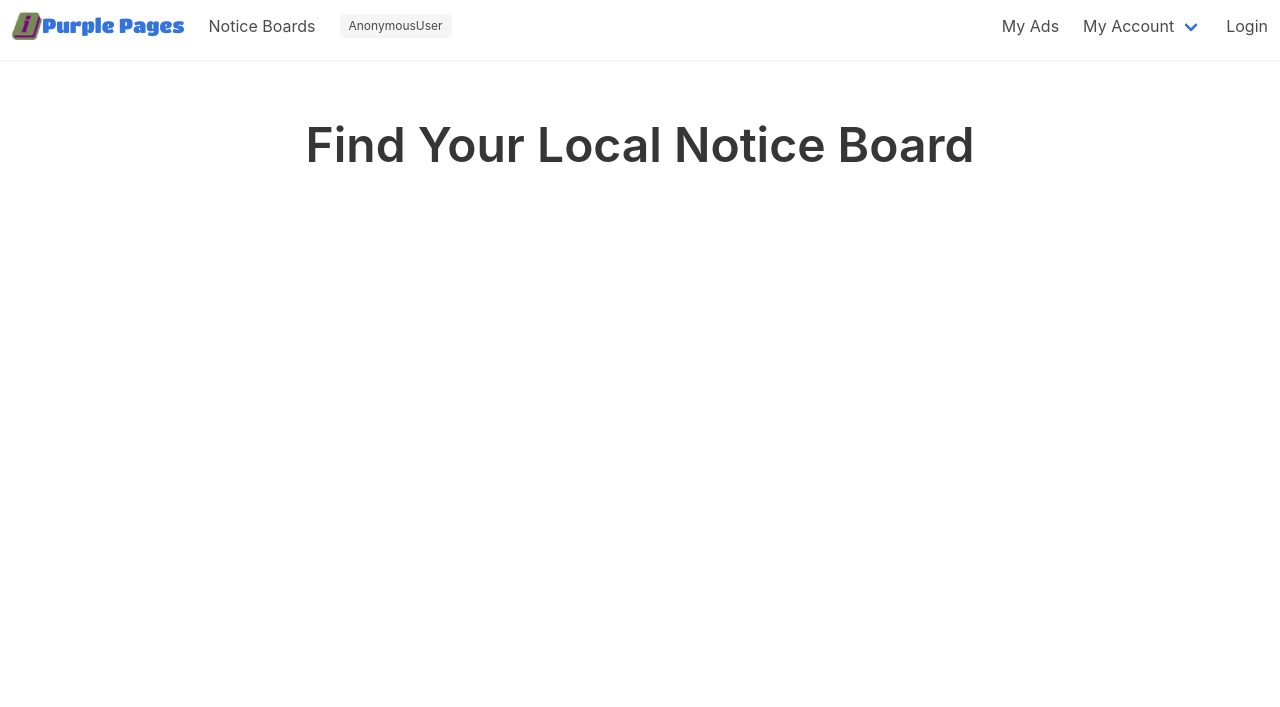
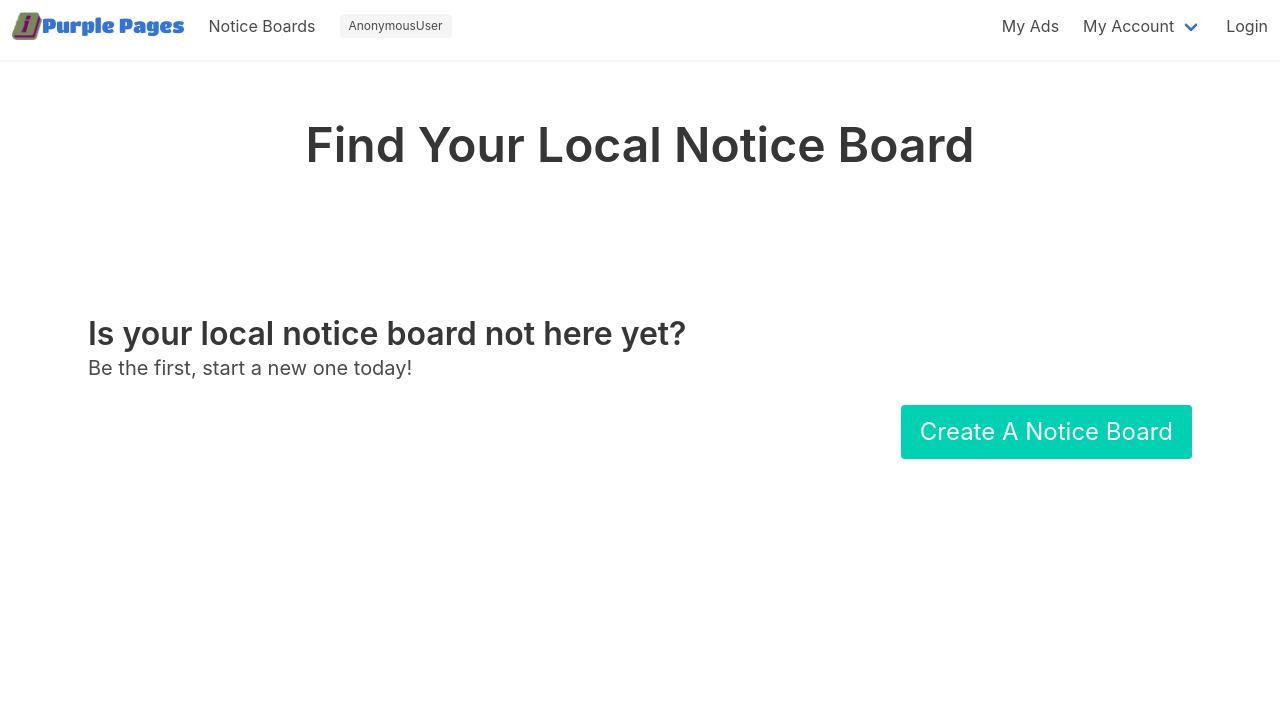
Before and after one commit to davebland/purple-pages, a Django app: page /boards/ in a window 1280 px wide. Shown: the top 707 px of the page. Run offline with Django 3.2, Linux system fonts and the light colour scheme; data that the repository does not hold is empty; parts of the project's set-up code (start-up, migrations or seed data) failed here and were passed over.

Commit message:
basic layout for create new notice board button

```diff
--- a/home/templates/notice_boards.html
+++ b/home/templates/notice_boards.html
@@ -12,4 +12,11 @@
         </div>
     {% endfor %}
     </div>
+    <div class="hero">
+        <div class="hero-body">
+            <h2 class="title">Is your local notice board not here yet?</h2>
+            <h3 class="subtitle">Be the first, start a new one today!</h3>
+            <a href="" class="button is-large is-primary is-pulled-right">Create A Notice Board</a>
+        </div>
+    </div>
 {% endblock %}
```
